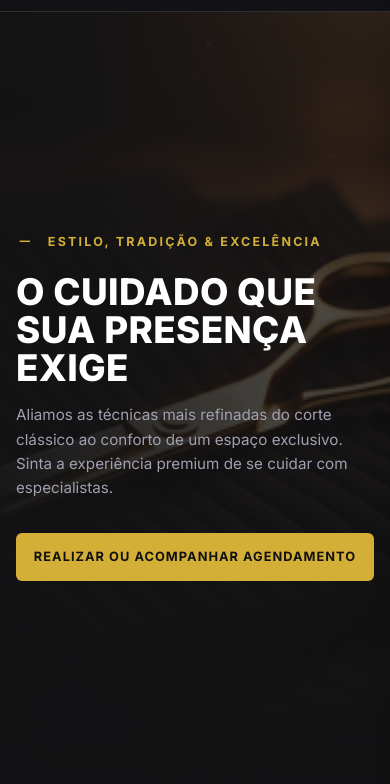
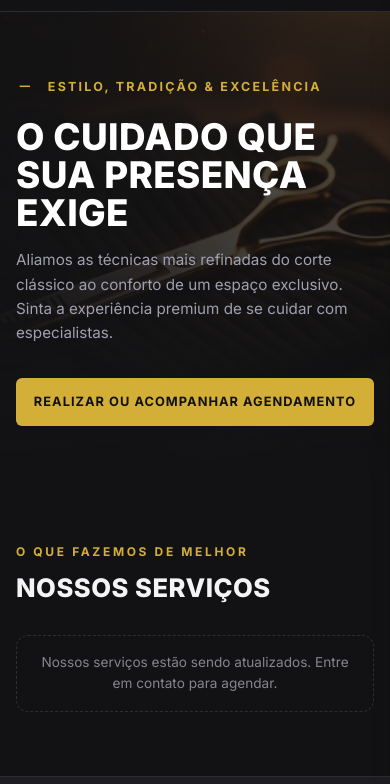
Before and after one commit to tahlly/barbearia-maraca, a website built with Vite: page frontend/index.html in a window 390 px wide. Shown: the part 60-844 px from the top of the page. Built offline with nearby package versions, Linux system fonts and the light colour scheme; no server answers.

Commit message:
fix(frontend): remove vao escuro do hero no mobile

```diff
--- a/frontend/css/landing.css
+++ b/frontend/css/landing.css
@@ -425,6 +425,10 @@ body.light-theme .theme-toggle--nav:hover {
 }
 
 @media (max-width: 576px) {
+  .hero {
+    min-height: auto;
+  }
+
   .hero__actions {
     flex-direction: column;
     align-items: stretch;
```
